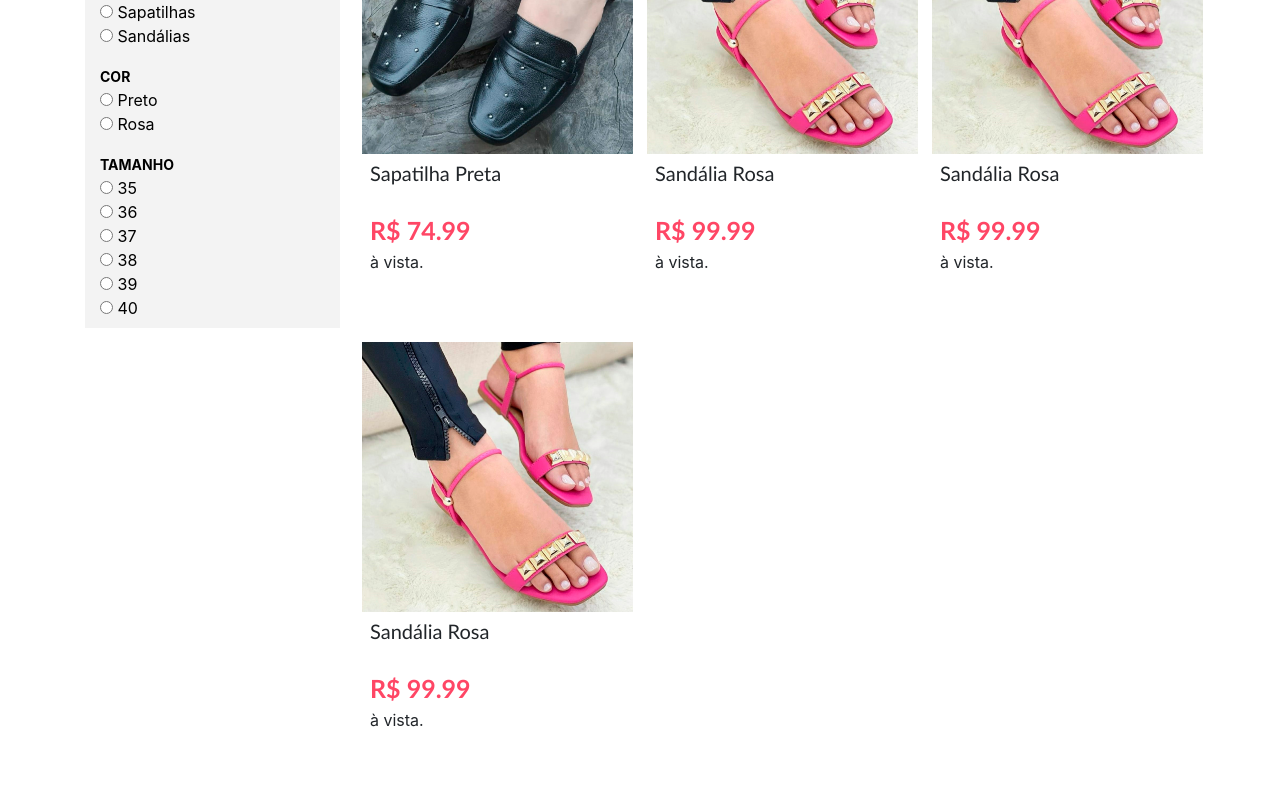
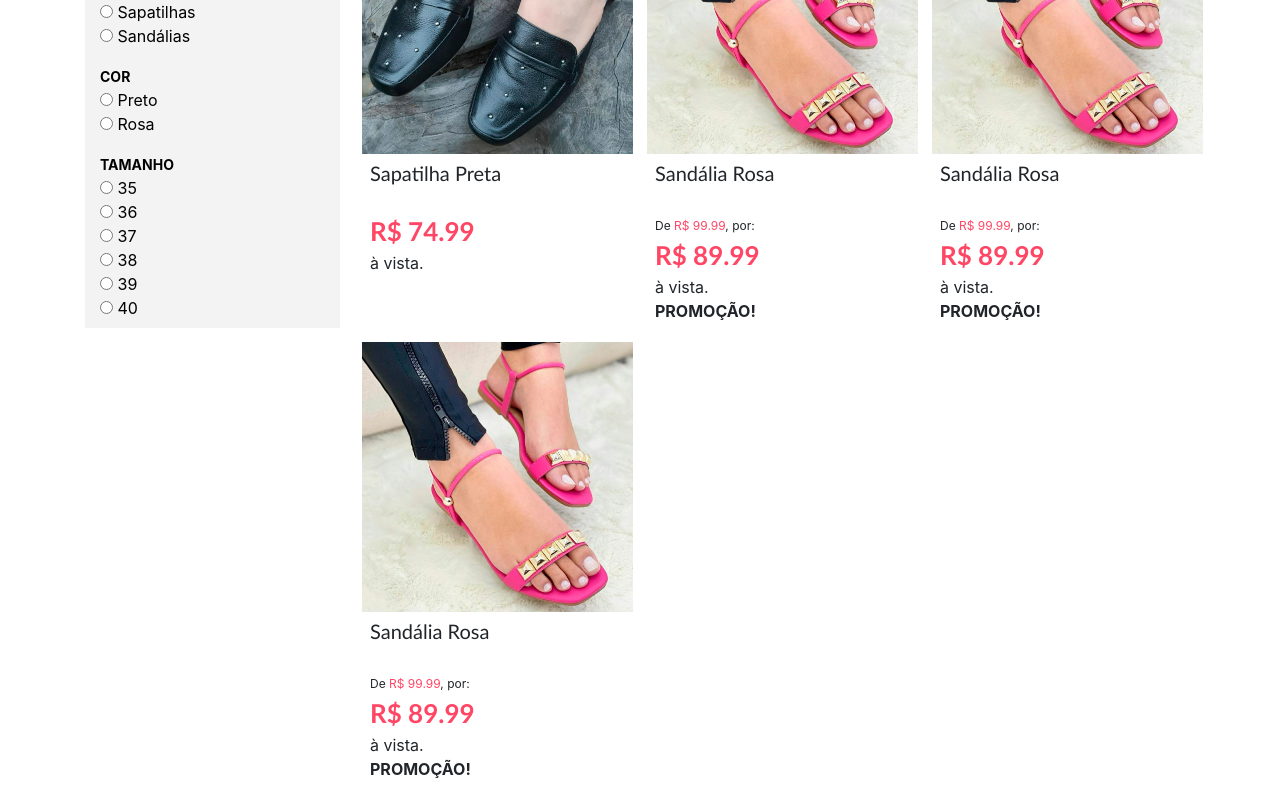
Before and after one commit to ph-honorato/stiloeu-frontend, an Angular app: page / in a window 1280 px wide. Shown: the part 899-1699 px from the top of the page. Built offline with nearby package versions, Linux system fonts and the light colour scheme.

Commit message:
Mostrando preço de promoção

```diff
--- a/src/app/pages/produtos/produtos.component.css
+++ b/src/app/pages/produtos/produtos.component.css
@@ -19,7 +19,7 @@
 }
 
 .card-produtos:hover, .card-produtos-mobile:hover {
-    outline: solid 0.2px rgb(207, 207, 207);
+    outline: solid 0.2px rgb(255, 70, 101);
 }
 
 .nome-produto {
@@ -29,7 +29,7 @@
 
 .preco-produto {
     font-family: 'Trebuchet MS', 'Lucida Sans Unicode', 'Lucida Grande', 'Lucida Sans', Arial, sans-serif;
-    font-size: 25px;
+    font-size: 26px;
     color: rgb(255, 70, 101);
     font-weight: bold;
 }
--- a/src/app/pages/produtos/produtos.component.html
+++ b/src/app/pages/produtos/produtos.component.html
@@ -178,14 +178,21 @@
 
                         <div class="row">
                             <div class="col-12 py-1">
-                                <p class="nome-produto">{{produto.nome}}</p>
+                                <p class="nome-produto" >{{produto.nome}}</p>
                             </div>
                         </div>
 
-                        <div class="row">
-                            <div class="col-12 py-1">
+                        <div class="row align-items-flex-end">
+                            <div class="col-12 py-1" *ngIf="!produto.promocao">
                                 <p class="preco-produto mb-0">R$ {{produto.preco}}</p>
                                 <p class="mb-0">à vista.</p>
+                            </div>
+
+                            <div class="col-12 py-1" *ngIf="produto.promocao">
+                                <span style="font-size: 12px;">De <span style="color: rgb(255, 70, 101);">R$ {{produto.preco}}</span>, por:</span>
+                                <p class="preco-produto mb-0">R$ {{produto.precoPromocao}}</p>
+                                <p class="mb-0">à vista.</p>
+                                <b>PROMOÇÃO!</b>
                             </div>
                         </div>
 
@@ -199,9 +206,16 @@
                                 <img class="foto m-2" [src]="produto.foto" alt="foto">
                             </div>
 
-                            <div class="col-8">
+                            <div class="col-8" *ngIf="!produto.promocao">
                                 <p class="nome-produto mb-2">{{produto.nome}}</p>
                                 <p class="preco-produto">R$ {{produto.preco}}</p>
+                            </div>
+
+                            <div class="col-8" *ngIf="produto.promocao">
+                                <b>PROMOÇÃO!</b><br>
+                                <span style="font-size: 12px;">De <span style="color: rgb(255, 70, 101);">R$ {{produto.preco}}</span>, por:</span>
+                                <p class="preco-produto mb-0">R$ {{produto.precoPromocao}}</p>
+                                <p class="mb-0">à vista.</p>
                             </div>
                         </div>
 
```
